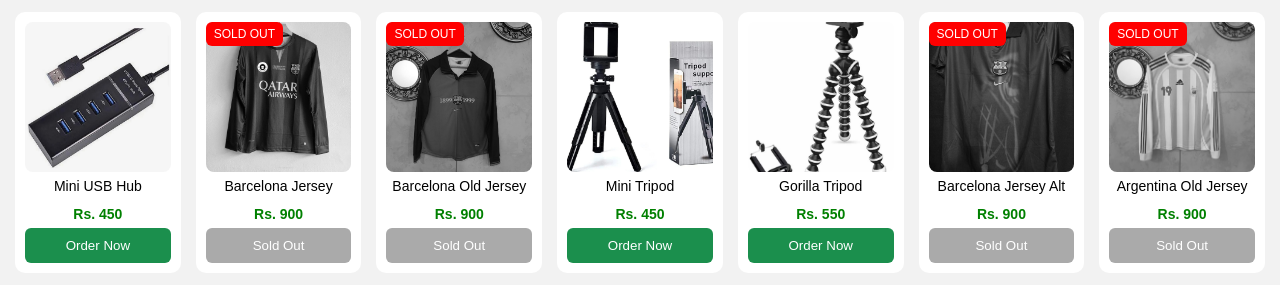
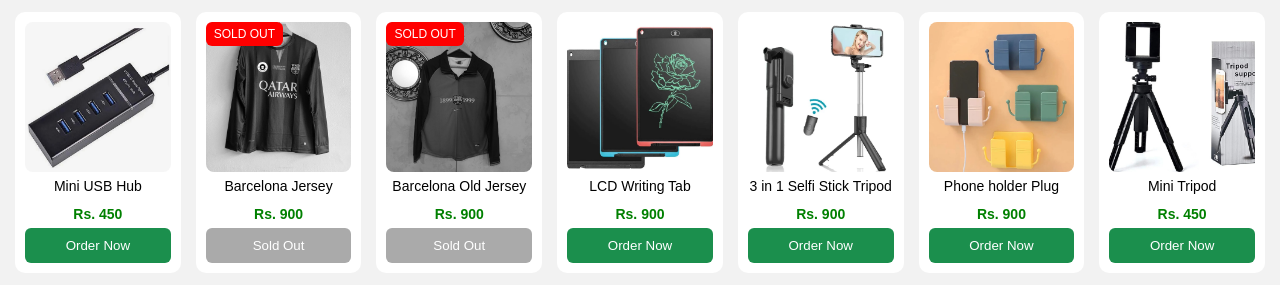
Before and after one commit to shishirGautm/Anvenshann, a plain HTML site: page ecommerce.html in a window 1280 px wide. Shown: the part 350-635 px from the top of the page. Drawn offline with Linux system fonts and the light colour scheme.

Commit message:
Add files via upload

```diff
--- a/ecommerce.html
+++ b/ecommerce.html
@@ -104,6 +104,9 @@
 
 {name:"Barcelona Jersey",price:900,img:"barca jersy.jpg",stock:0},
 {name:"Barcelona Old Jersey",price:900,img:"barca old jers.jpg",stock:0},
+{name:"LCD Writing Tab",price:900,img:"Tab.jpeg",stock:1},
+{name:"3 in 1 Selfi Stick Tripod",price:900,img:"selfi stick.jpeg",stock:1},
+{name:" Phone holder Plug",price:900,img:"holder.jpeg",stock:1},
 {name:"Mini Tripod",price:450,img:"tripod.jpeg",stock:1},
 {name:"Gorilla Tripod ",price:550,img:"gorila.jpeg",stock:1},
 {name:"Barcelona Jersey Alt",price:900,img:"Barcelona.jpg",stock:0},
```
Also changed, not shown: Tab.jpeg (added), holder.jpeg (added), selfi stick.jpeg (added).
